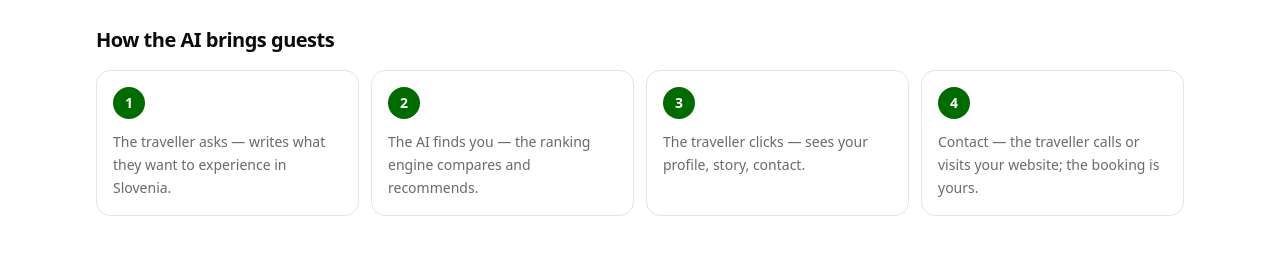
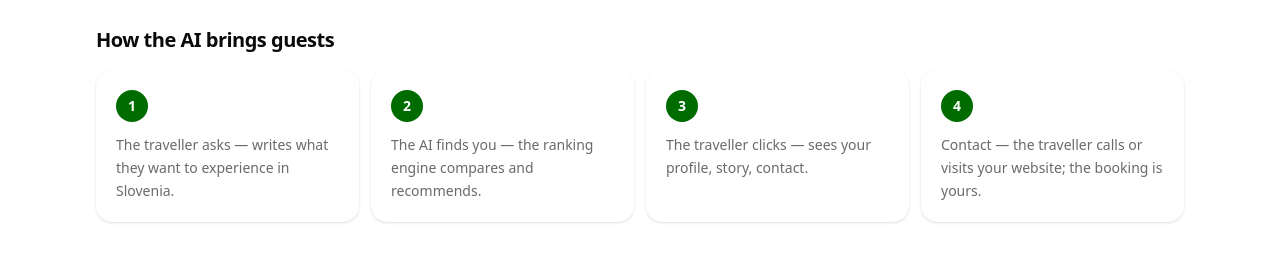
Before and after one commit to robertpezdirc12-design/discover-slovenia-ai, a Next.js app: page /en/za-ponudnike in a window 1280 px wide. Shown: the part 394-662 px from the top of the page. Built offline with nearby package versions, Linux system fonts and the light colour scheme; no server answers.

Commit message:
Design: refine local partner and pass cards

```diff
--- a/src/app/[locale]/slovenia-pass/view.tsx
+++ b/src/app/[locale]/slovenia-pass/view.tsx
@@ -211,7 +211,7 @@ export default function SloveniaPassPage() {
         <ol className="mt-5 grid gap-3 sm:grid-cols-3">
           {pick(l, L.how).map((step, i) => (
             <li key={step.h}>
-              <Card className="h-full">
+              <Card className="h-full rounded-2xl border-border/70 shadow-sm transition-all duration-300 hover:-translate-y-0.5 hover:border-primary/30 hover:shadow-md">
                 <CardContent className="p-5">
                   <span
                     aria-hidden="true"
--- a/src/app/[locale]/za-ponudnike/view.tsx
+++ b/src/app/[locale]/za-ponudnike/view.tsx
@@ -227,7 +227,7 @@ export default function ForProvidersPage() {
       <h2 className="mt-12 text-xl font-bold tracking-tight">{t("howTitle")}</h2>
       <ol className="mt-4 grid gap-3 sm:grid-cols-2 lg:grid-cols-4">
         {S.map((step, i) => (
-          <li key={i} className="rounded-xl border bg-card p-4">
+          <li key={i} className="group rounded-2xl border-border/70 bg-card p-5 shadow-sm transition-all duration-300 hover:-translate-y-0.5 hover:border-primary/30 hover:shadow-md">
             <span className="flex size-8 items-center justify-center rounded-full bg-primary text-sm font-bold text-primary-foreground">
               {i + 1}
             </span>
@@ -243,7 +243,7 @@ export default function ForProvidersPage() {
         {packages.map((p) => (
           <Card
             key={pick(l, p.name)}
-            className={p.featured ? "border-primary shadow-md ring-1 ring-primary/30" : undefined}
+            className={p.featured ? "rounded-2xl border-primary shadow-md ring-1 ring-primary/30 transition-all duration-300 hover:-translate-y-1 hover:shadow-lg" : "rounded-2xl border-border/70 shadow-sm transition-all duration-300 hover:-translate-y-1 hover:border-primary/30 hover:shadow-lg"}
           >
             <CardHeader>
               <div className="flex items-center justify-between gap-2">
--- a/src/components/lokali-explorer.tsx
+++ b/src/components/lokali-explorer.tsx
@@ -287,7 +287,7 @@ export function LokaliExplorer() {
               <li key={x.id}>
                 <Card
                   className={cn(
-                    "flex h-full flex-col transition-all hover:-translate-y-0.5 hover:shadow-lg",
+                    "group flex h-full flex-col rounded-2xl border-border/70 bg-card shadow-sm transition-all duration-300 hover:-translate-y-1 hover:border-primary/35 hover:shadow-lg",
                     x.featured && "border-primary/35"
                   )}
                 >
```
